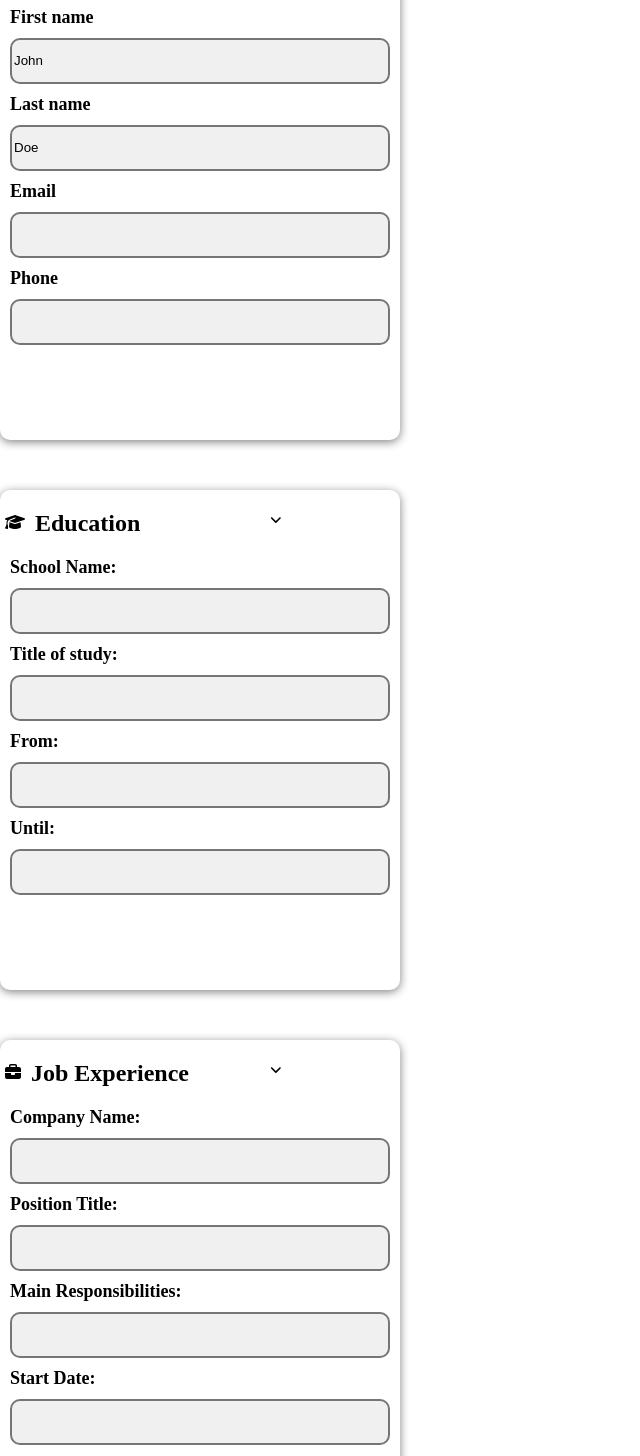
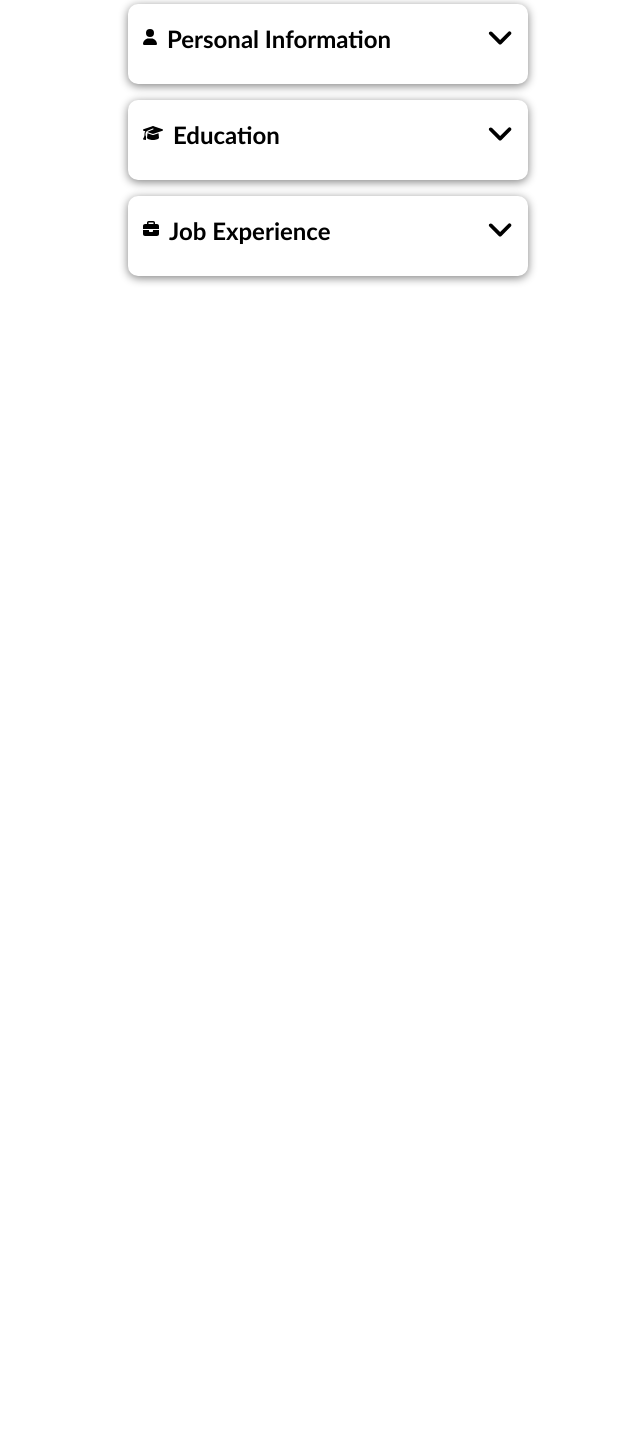
Before and after one commit to gghln/CVapp, a React (Vite) app in the folder CV-app/: page / in a window 1280 px wide. Shown: the part 60-1516 px from the top of the page, without its empty margins (0-640 px from the left). After the commit the page ends 864 px from the top, so only its background shows below. Built offline with nearby package versions, Linux system fonts and the light colour scheme.

Commit message:
Finished CV cards, created Toggle and Add buttons, started passing values from forms

```diff
--- a/CV-app/index.html
+++ b/CV-app/index.html
@@ -3,6 +3,7 @@
   <head>
     <meta charset="UTF-8" />
     <script src="https://kit.fontawesome.com/42fbc3e5ad.js" crossorigin="anonymous"></script>
+    <link rel="preconnect" href="https://fonts.googleapis.com">
     <link rel="icon" type="image/svg+xml" href="/vite.svg" />
     <meta name="viewport" content="width=device-width, initial-scale=1.0" />
     <title>CV Application</title>
--- a/CV-app/src/App.css
+++ b/CV-app/src/App.css
@@ -14,25 +14,24 @@ html,body{
     display:flex;
     flex-direction: column;
     width:45%;
-    row-gap:50px;
+    row-gap:1em;
+    margin:5% 0 0 10%;
 }
 
 .flex-item{
-    width:400px;
-    height:500px;
     border-radius: 10px;
-    box-shadow: 0px 2px 10px grey;;
+    box-shadow: 0px 2px 10px grey;
 }
 
 span{
     display: flex;
     flex-direction: row;
     gap:10px;
+    align-items: center;
 }
 
 i{
-    padding-left: 5px;
-    align-self: center;
+    padding-left: 15px;
 }
 
 form{
@@ -47,20 +46,26 @@ label{
     font-weight: bold;
 }
 
+h2{
+    font-family:'Gill Sans', 'Gill Sans MT', Calibri, 'Trebuchet MS', sans-serif
+}
+
 input{
     border-radius: 10px;
     height: 5vh;
     outline: none;
     border-style: solid;
-    background-color: #f0f0f0;
+    background-color: #FAF9F6;
+    font-family:'Trebuchet MS', 'Lucida Sans Unicode', 'Lucida Grande', 'Lucida Sans', Arial, sans-serif;
+    padding:10px 0 0 10px;
 }
 
 button{
-    position:absolute;
-    left:20%;
+    position:sticky;
+    left: 16em;
     width: 40px;
     height: 40px;
     background-color: white;
     border-style: none;
-    margin-top:10px;
+    font-size: 30px;
 }
--- a/CV-app/src/components/Education.jsx
+++ b/CV-app/src/components/Education.jsx
@@ -1,26 +1,63 @@
 import { FontAwesomeIcon } from '@fortawesome/react-fontawesome'
-import { faAngleDown, faGraduationCap  } from '@fortawesome/free-solid-svg-icons'
+import {faAngleUp,faAngleDown, faGraduationCap,faPlus } from '@fortawesome/free-solid-svg-icons'
+import { useState } from 'react'
 
 function Education() {
-    const arrow = <FontAwesomeIcon icon={faAngleDown} />
+    const [arrow,setArrow] = useState(<FontAwesomeIcon icon={faAngleDown} />)
+    const plusButton = <FontAwesomeIcon icon={faPlus} />
     const education = <FontAwesomeIcon icon = {faGraduationCap} />
+    const [open, setOPen] = useState(false);
+    const width = 400;
+    const [height,setHeight] = useState(80)
+    const [schoolName,setSchoolName] = useState('')
+    const [degreeTitle,setDegreeTitle] = useState('')
+    const [startDate,setStartDate] = useState('')
+    const [endDate,setEndDate] = useState('')
+
+    const handleSumbit = event => {
+        event.preventDefault()
+
+        console.log(schoolName)
+        console.log(degreeTitle)
+        console.log(startDate)
+        console.log(endDate)
+
+        setSchoolName('')
+        setDegreeTitle('')
+        setStartDate('')
+        setEndDate('')
+    }
+
+    const Toggle = () => {
+        setOPen(!open)
+        if(height==500){
+            setHeight(80)
+            setArrow(<FontAwesomeIcon icon={faAngleDown} />)
+        }else{
+            setHeight(500)
+            setArrow(<FontAwesomeIcon icon={faAngleUp} />)
+        }
+   }
     return(
-        <div className='flex-item'>
+        <div className='flex-item' style={{width:width+'px',height:height+'px'}}>
             <span>
                 <i className="icon">{education}</i>
                 <h2>Education</h2>
-                <button>{arrow}</button>
+                <button onClick={Toggle}>{arrow}</button>
             </span>
-            <form>
-                <label>School Name:</label>
-                <input type="text" name="schoolName"/>
-                <label>Title of study:</label>
-                <input type="text"  name="titleName"/>
-                <label>From:</label>
-                <input type="number" name="from"/>
-                <label >Until:</label>
-                <input type="number" name="until"/>
-            </form>
+            { open && (
+                <form onSubmit={handleSumbit}>
+                    <label>School Name:</label>
+                    <input type="text" name="schoolName" placeholder='School Name' value={schoolName} onChange={event => setSchoolName(event.target.value)}/>
+                    <label>Title of study:</label>
+                    <input type="text"  name="titleName" placeholder='Degree Title' value={degreeTitle} onChange={event => setDegreeTitle(event.target.value)}/>
+                    <label>From:</label>
+                    <input type="date" name="from" placeholder='From' value={startDate} onChange={event => setStartDate(event.target.value)}/>
+                    <label >Until:</label>
+                    <input type="date" name="until" placeholder='Until' value={endDate} onChange={event => setEndDate(event.target.value)}/>
+                    <button type='submit'>{plusButton}</button>
+                </form>
+            )}
         </div>
     )
 }
--- a/CV-app/src/components/Job_Exprerience.jsx
+++ b/CV-app/src/components/Job_Exprerience.jsx
@@ -1,27 +1,63 @@
 import { FontAwesomeIcon } from '@fortawesome/react-fontawesome'
-import { faAngleDown, faBriefcase} from '@fortawesome/free-solid-svg-icons'
+import { faAngleUp,faAngleDown, faBriefcase, faPlus} from '@fortawesome/free-solid-svg-icons'
+import { useState } from 'react'
+
 function JobExperience(){
-    const arrow = <FontAwesomeIcon icon={faAngleDown} />
+    const [arrow,setArrow] = useState(<FontAwesomeIcon icon={faAngleDown} />)
+    const plusButton = <FontAwesomeIcon icon={faPlus} />
     const work = <FontAwesomeIcon icon = {faBriefcase} />
+    const [open, setOPen] = useState(false);
+    const width = 400;
+    const [height,setHeight] = useState(80)
+    const [companyName,setCompanyName] = useState('')
+    const [jobTitle,setJobTitle] = useState('')
+    const [startDate,setStartDate] = useState('')
+    const [endDate,setEndDate] = useState('')
+
+    const handleSumbit = event => {
+        event.preventDefault()
+
+        console.log(companyName)
+        console.log(jobTitle)
+        console.log(startDate)
+        console.log(endDate)
+
+        setCompanyName('')
+        setJobTitle('')
+        setStartDate('')
+        setEndDate('')
+    }
+
+    const Toggle = () => {
+        setOPen(!open)
+        if(height==500){
+            setHeight(80)
+            setArrow(<FontAwesomeIcon icon={faAngleDown} />)
+        }else{
+            setHeight(500)
+            setArrow(<FontAwesomeIcon icon={faAngleUp} />)
+        }
+   }
     return(
-        <div className='flex-item'>
+        <div className='flex-item' style={{width:width+'px',height:height+'px'}}>
             <span>
                 <i className="icon">{work}</i>
                 <h2>Job Experience</h2>
-                <button>{arrow}</button>
+                <button onClick={Toggle}>{arrow}</button>
             </span>
-            <form>
-                <label>Company Name:</label>
-                <input type="text" name="companyName"/>
-                <label>Position Title:</label>
-                <input type="text"  name="positionTitle"/>
-                <label>Main Responsibilities:</label>
-                <input type="text" name="mainResponsibilities"/>
-                <label>Start Date:</label>
-                <input type="text" name="from"/>
-                <label >End Date:</label>
-                <input type="number" name="until"/>
-            </form>
+            { open && (
+                <form onSubmit={handleSumbit}>
+                    <label>Company Name:</label>
+                    <input type="text" name="companyName" placeholder='Company Name' value={companyName} onChange={event => setCompanyName(event.target.value)}/>
+                    <label>Position Title:</label>
+                    <input type="text"  name="positionTitle" placeholder='Position Title' value={jobTitle} onChange={event => setJobTitle(event.target.value)}/>
+                    <label>Start Date:</label>
+                    <input type="date" name="from" value={startDate} onChange={event => setStartDate(event.target.value)}/>
+                    <label >End Date:</label>
+                    <input type="date" name="until" value={endDate} onChange={event => setEndDate(event.target.value)}/>
+                    <button type='submit'>{plusButton}</button>
+                </form>
+            )}
         </div>
     )
 }
--- a/CV-app/src/components/information.jsx
+++ b/CV-app/src/components/information.jsx
@@ -1,28 +1,65 @@
 import { FontAwesomeIcon } from '@fortawesome/react-fontawesome'
-import { faAngleDown, faUser} from '@fortawesome/free-solid-svg-icons'
+import { faAngleUp,faAngleDown, faUser, faPlus} from '@fortawesome/free-solid-svg-icons'
+import { useState } from 'react'
 
 function GeneralInfos() {
-    const arrow = <FontAwesomeIcon icon={faAngleDown} />
+    const [arrow,setArrow] = useState(<FontAwesomeIcon icon={faAngleDown} />)
+    const plusButton = <FontAwesomeIcon icon={faPlus} />
     const user = <FontAwesomeIcon icon={faUser} />
+    const [open, setOPen] = useState(false);
+    const width = 400;
+    const [height,setHeight] = useState(80)
+    const [firstName,setFirstName] = useState('')
+    const [lastName,setLastName] = useState('')
+    const [email,setEmail] = useState('')
+    const [phoneNumber,setPhoneNumber] = useState('')
+
+    const handleSumbit = event => {
+        event.preventDefault()
+
+        console.log(firstName)
+        console.log(lastName)
+        console.log(email)
+        console.log(phoneNumber)
+
+        setFirstName('')
+        setLastName('')
+        setEmail('')
+        setPhoneNumber('')
+    }
+
+    const Toggle = () => {
+        setOPen(!open)
+        if(height==500){
+            setHeight(80)
+            setArrow(<FontAwesomeIcon icon={faAngleDown} />)
+        }else{
+            setHeight(500)
+            setArrow(<FontAwesomeIcon icon={faAngleUp} />)
+        }
+    }
+
     return(
-        <div className='flex-item'>
+            <div className='flex-item' style={{width:width+'px',height:height+'px'}}>
                 <span>
                     <i className="icon">{user}</i>
                     <h2>Personal Information</h2>
-                <button>{arrow}</button>
+                    <button onClick={Toggle}>{arrow}</button>
                 </span>
-                <form>
+                { open && (
+                    <form onSubmit={handleSumbit}>
                         <label>First name</label>
-                    <input  type="text" id="fname" name="fname" value="John"/>
+                        <input  type="text" placeholder='First Name' value={firstName} onChange={event => setFirstName(event.target.value)}/>
                         <label>Last name</label>
-                    <input type="text" id="lname" name="lname" value="Doe"/>
+                        <input type="text" placeholder='Last Name' value={lastName} onChange={event => setLastName(event.target.value)}/>
                         <label>Email</label>
-                    <input type="email" name="email"/>
+                        <input type="email" placeholder='Email' value={email} onChange={event => setEmail(event.target.value)} />
                         <label >Phone</label>
-                    <input type="tel" name="phone"/>
+                        <input type="tel" placeholder='Phone Number' value={phoneNumber} onChange={event => setPhoneNumber(event.target.value)}/>
+                        <button type='submit'>{plusButton}</button>
                     </form>
+                 )}
             </div>
-
     )
 }
 
```
Lines whose indentation alone changed are shown as unchanged.
